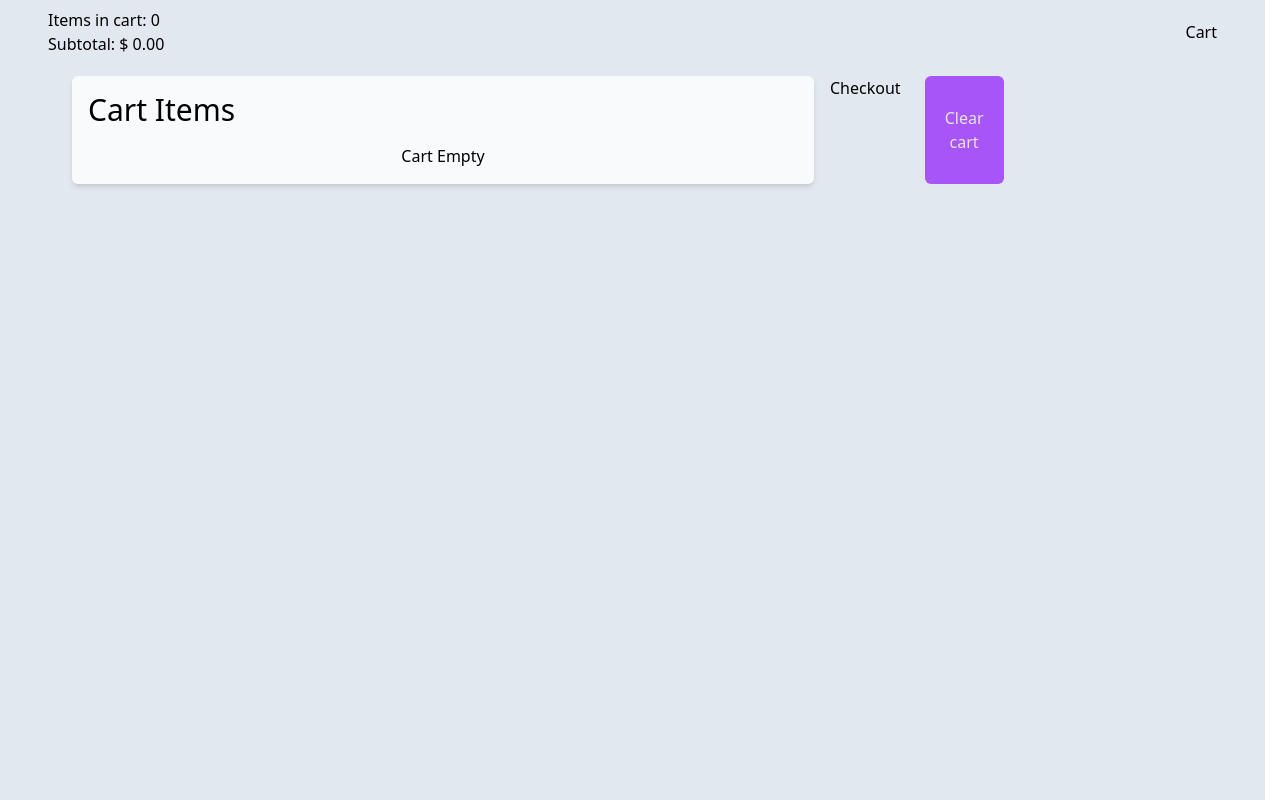
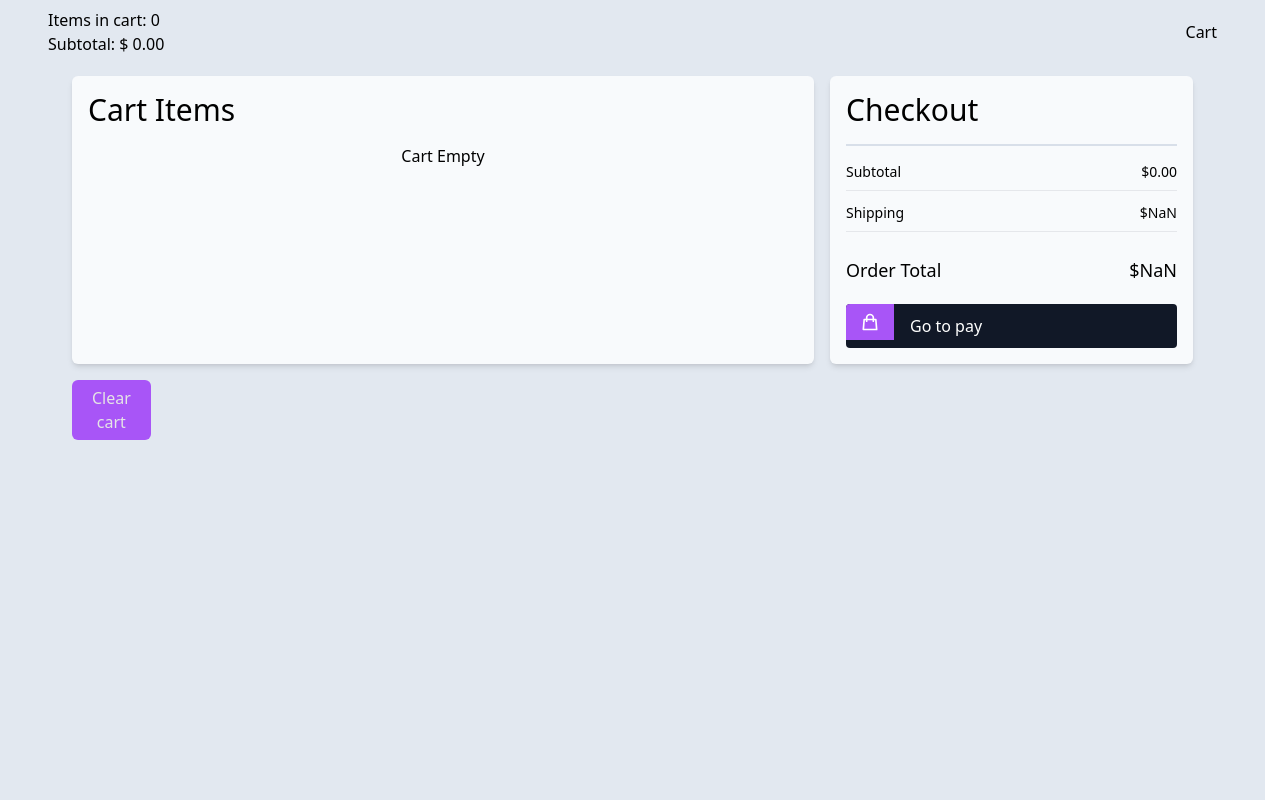
Before and after one commit to Git-Darkmoon/Redux-cartInterview, a React (Vite) app: page /cart in a window 1280 px wide. Built offline with nearby package versions, Linux system fonts and the light colour scheme.

Commit message:
feat: Checkout with all the respective data.

```diff
--- a/src/components/Checkout.tsx
+++ b/src/components/Checkout.tsx
@@ -1,5 +1,52 @@
+import { useAppSelector } from "../hooks"
+import { store } from "../store"
+import { formatPrice } from "../utils"
+
 function Checkout() {
-  return <div>Checkout</div>
+  const { total, shipping } = useAppSelector((store) => store.cart)
+
+  return (
+    <article className="col-span-4 bg-slate-50 h-fit shadow-md rounded-md p-4">
+      <h1 className="text-3xl mb-4">Checkout</h1>
+      <hr className="h-[1.5px] bg-slate-300/70 border-none mb-4" />
+      <div className="flex flex-col gap-3">
+        {/* SUBTOTAL */}
+        <p className="flex justify-between text-sm border-b border-base-300 pb-2">
+          <span>Subtotal</span>
+          <div className="font-medium">{formatPrice(total)}</div>
+        </p>
+        {/* SHIPPING */}
+        <p className="flex justify-between text-sm border-b border-base-300 pb-2">
+          <span>Shipping</span>
+          <div className="font-medium">{formatPrice(shipping)}</div>
+        </p>
+        {/* TOTAL */}
+        <p className="flex justify-between text-lg mt-3 pb-2">
+          <span>Order Total</span>
+          <div className="font-medium">{formatPrice(total + shipping)}</div>
+        </p>
+        <button className="inline-flex overflow-hidden text-white bg-gray-900 rounded group hover:scale-105 transition-transform">
+          <span className="px-3.5 py-2 text-white bg-purple-500 group-hover:bg-purple-600  flex items-center justify-center transition ">
+            <svg
+              className="w-5 h-5"
+              fill="none"
+              stroke="currentColor"
+              viewBox="0 0 24 24"
+              xmlns="http://www.w3.org/2000/svg"
+            >
+              <path
+                stroke-linecap="round"
+                stroke-linejoin="round"
+                stroke-width="2"
+                d="M16 11V7a4 4 0 00-8 0v4M5 9h14l1 12H4L5 9z"
+              ></path>
+            </svg>
+          </span>
+          <span className="pl-4 pr-5 py-2.5">Go to pay</span>
+        </button>
+      </div>
+    </article>
+  )
 }
 
 export default Checkout
```
